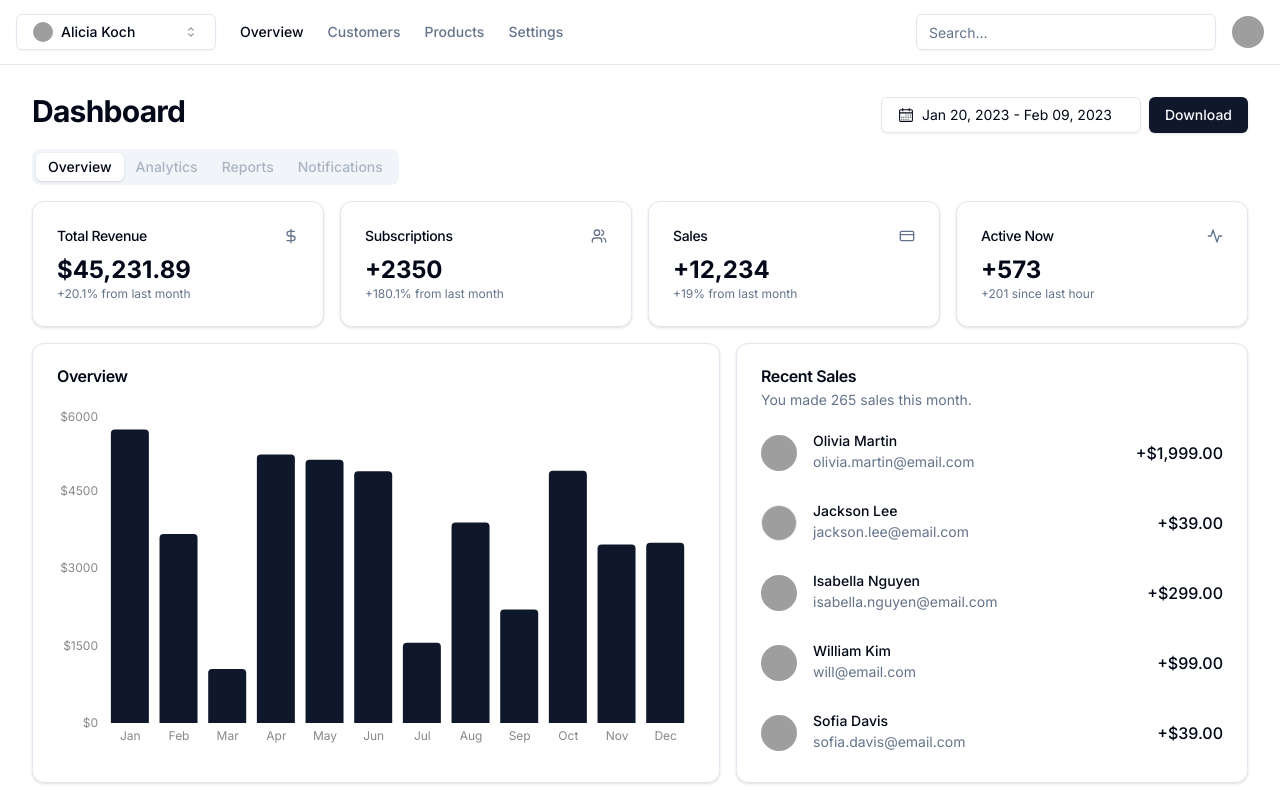
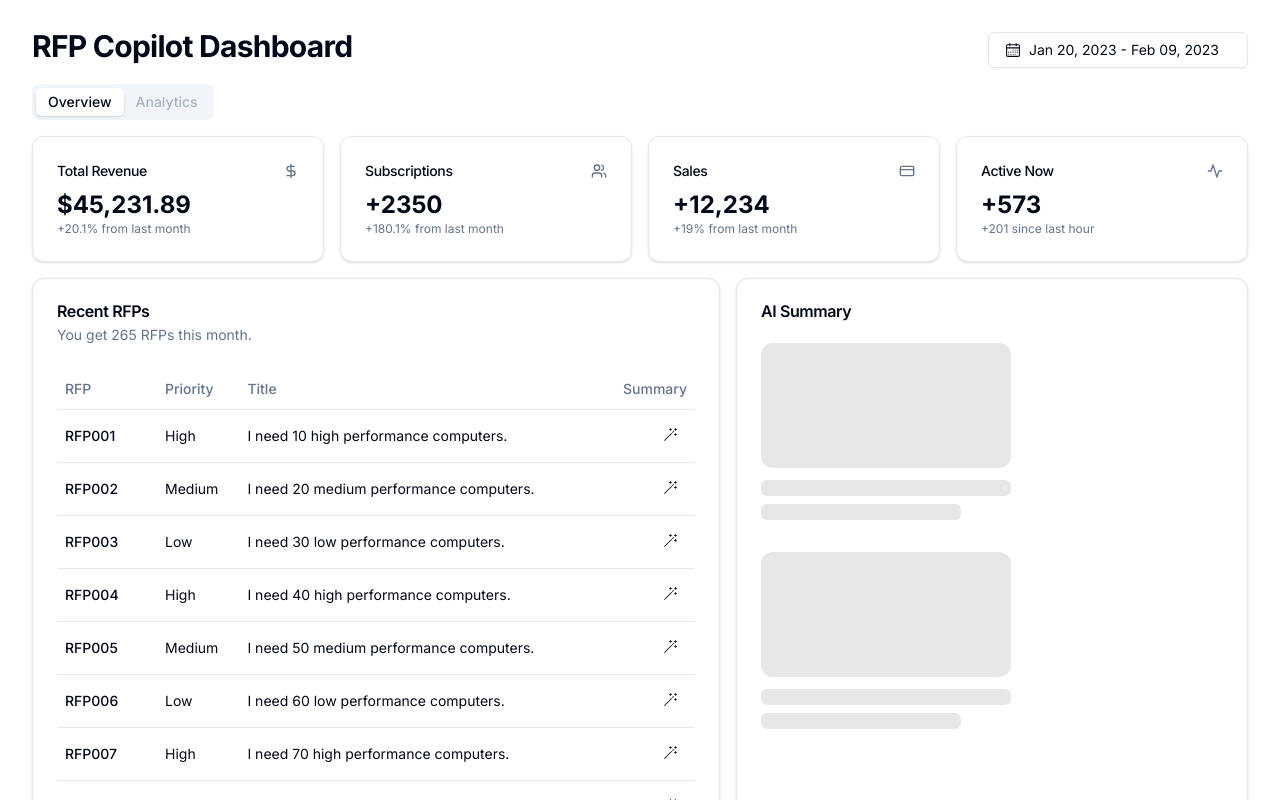
Before and after one commit to fansize/RFP_Copilot, a Next.js app: page /dashboard in a window 1280 px wide. Shown: the top 800 px of the page. Built offline with nearby package versions, Linux system fonts and the light colour scheme; grey boxes are pictures that could not be loaded.

Commit message:
change page layout

```diff
--- /dev/null
+++ b/src/app/dashboard/components/skeleton-card.tsx
@@ -0,0 +1,13 @@
+import { Skeleton } from "@/components/ui/skeleton"
+
+export function SkeletonCard() {
+    return (
+        <div className="flex flex-col space-y-3">
+            <Skeleton className="h-[125px] w-[250px] rounded-xl" />
+            <div className="space-y-2">
+                <Skeleton className="h-4 w-[250px]" />
+                <Skeleton className="h-4 w-[200px]" />
+            </div>
+        </div>
+    )
+}
--- /dev/null
+++ b/src/app/dashboard/components/table-rfp.tsx
@@ -0,0 +1,58 @@
+import {
+    Table,
+    TableBody,
+    TableCaption,
+    TableCell,
+    TableHead,
+    TableHeader,
+    TableRow,
+} from "@/components/ui/table"
+import { Button } from "@/components/ui/button"
+import { MagicWandIcon } from "@radix-ui/react-icons"
+
+type TableRowData = {
+    id: string;
+    priority: 'High' | 'Medium' | 'Low';
+    title: string;
+};
+
+
+export function Table_RFPs() {
+    return (
+        <Table>
+            <TableHeader>
+                <TableRow>
+                    <TableHead className="w-[100px]">RFP</TableHead>
+                    <TableHead>Priority</TableHead>
+                    <TableHead>Title</TableHead>
+                    <TableHead className="text-right">Summary</TableHead>
+                </TableRow>
+            </TableHeader>
+            <TableBody>
+                {mockData.map((data) => (
+                    <TableRow key={data.id}>
+                        <TableCell className="font-medium">{data.id}</TableCell>
+                        <TableCell>{data.priority}</TableCell>
+                        <TableCell>{data.title}</TableCell>
+                        <TableCell className="text-right">
+                            <Button variant="link" size="icon"><MagicWandIcon /></Button>
+                        </TableCell>
+                    </TableRow>
+                ))}
+            </TableBody>
+        </Table>
+    )
+}
+
+const mockData: TableRowData[] = [
+    { id: 'RFP001', priority: 'High', title: 'I need 10 high performance computers.' },
+    { id: 'RFP002', priority: 'Medium', title: 'I need 20 medium performance computers.' },
+    { id: 'RFP003', priority: 'Low', title: 'I need 30 low performance computers.' },
+    { id: 'RFP004', priority: 'High', title: 'I need 40 high performance computers.' },
+    { id: 'RFP005', priority: 'Medium', title: 'I need 50 medium performance computers.' },
+    { id: 'RFP006', priority: 'Low', title: 'I need 60 low performance computers.' },
+    { id: 'RFP007', priority: 'High', title: 'I need 70 high performance computers.' },
+    { id: 'RFP008', priority: 'Medium', title: 'I need 80 medium performance computers.' },
+    { id: 'RFP009', priority: 'Low', title: 'I need 90 low performance computers.' },
+    { id: 'RFP010', priority: 'High', title: 'I need 100 high performance computers.' },
+];
--- /dev/null
+++ b/src/app/dashboard/components/user-input.tsx
@@ -0,0 +1,21 @@
+import { Button } from "@/components/ui/button"
+import { Input } from "@/components/ui/input"
+import { Textarea } from "@/components/ui/textarea"
+
+export function UserInput() {
+    return (
+        <div className="flex w-full max-w-sm items-center space-x-2">
+            <Input type="email" placeholder="Email" />
+            <Button type="submit">Subscribe</Button>
+        </div>
+    )
+}
+
+export function UserTextArea() {
+    return (
+        <div className="grid w-full gap-2">
+            <Textarea placeholder="Type your question about the RFP here." />
+            <Button>Send</Button>
+        </div>
+    )
+}
--- a/src/app/dashboard/page.tsx
+++ b/src/app/dashboard/page.tsx
@@ -22,6 +22,9 @@ import { RecentSales } from "./components/recent-sales"
 import { Search } from "./components/search"
 import TeamSwitcher from "./components//team-switcher"
 import { UserNav } from "./components/user-nav"
+import { Table_RFPs } from "./components/table-rfp"
+import { UserInput, UserTextArea } from "./components/user-input"
+import { SkeletonCard } from "./components/skeleton-card"
 
 export const metadata: Metadata = {
   title: "Dashboard",
@@ -31,39 +34,12 @@ export const metadata: Metadata = {
 export default function DashboardPage() {
   return (
     <>
-      <div className="md:hidden">
-        <Image
-          src="/examples/dashboard-light.png"
-          width={1280}
-          height={866}
-          alt="Dashboard"
-          className="block dark:hidden"
-        />
-        <Image
-          src="/examples/dashboard-dark.png"
-          width={1280}
-          height={866}
-          alt="Dashboard"
-          className="hidden dark:block"
-        />
-      </div>
       <div className="hidden flex-col md:flex">
-        <div className="border-b">
-          <div className="flex h-16 items-center px-4">
-            <TeamSwitcher />
-            <MainNav className="mx-6" />
-            <div className="ml-auto flex items-center space-x-4">
-              <Search />
-              <UserNav />
-            </div>
-          </div>
-        </div>
         <div className="flex-1 space-y-4 p-8 pt-6">
           <div className="flex items-center justify-between space-y-2">
-            <h2 className="text-3xl font-bold tracking-tight">Dashboard</h2>
+            <h2 className="text-3xl font-bold tracking-tight">RFP Copilot Dashboard</h2>
             <div className="flex items-center space-x-2">
               <CalendarDateRangePicker />
-              <Button>Download</Button>
             </div>
           </div>
           <Tabs defaultValue="overview" className="space-y-4">
@@ -71,12 +47,6 @@ export default function DashboardPage() {
               <TabsTrigger value="overview">Overview</TabsTrigger>
               <TabsTrigger value="analytics" disabled>
                 Analytics
-              </TabsTrigger>
-              <TabsTrigger value="reports" disabled>
-                Reports
-              </TabsTrigger>
-              <TabsTrigger value="notifications" disabled>
-                Notifications
               </TabsTrigger>
             </TabsList>
             <TabsContent value="overview" className="space-y-4">
@@ -186,21 +156,28 @@ export default function DashboardPage() {
               <div className="grid gap-4 md:grid-cols-2 lg:grid-cols-7">
                 <Card className="col-span-4">
                   <CardHeader>
-                    <CardTitle>Overview</CardTitle>
+                    <CardTitle>Recent RFPs</CardTitle>
+                    <CardDescription>
+                      You get 265 RFPs this month.
+                    </CardDescription>
                   </CardHeader>
-                  <CardContent className="pl-2">
-                    <Overview />
+                  <CardContent>
+                    {/* <RecentSales /> */}
+                    <Table_RFPs />
                   </CardContent>
                 </Card>
                 <Card className="col-span-3">
                   <CardHeader>
-                    <CardTitle>Recent Sales</CardTitle>
-                    <CardDescription>
-                      You made 265 sales this month.
-                    </CardDescription>
+                    <CardTitle>AI Summary</CardTitle>
                   </CardHeader>
-                  <CardContent>
-                    <RecentSales />
+                  <CardContent className="h-full">
+                    <div className="flex flex-col justify-between h-full">
+                      <div className="flex flex-col gap-8 pb-10">
+                        <SkeletonCard />
+                        <SkeletonCard />
+                      </div>
+                      <UserTextArea />
+                    </div>
                   </CardContent>
                 </Card>
               </div>
--- /dev/null
+++ b/src/components/ui/skeleton.tsx
@@ -0,0 +1,15 @@
+import { cn } from "@/lib/utils"
+
+function Skeleton({
+  className,
+  ...props
+}: React.HTMLAttributes<HTMLDivElement>) {
+  return (
+    <div
+      className={cn("animate-pulse rounded-md bg-primary/10", className)}
+      {...props}
+    />
+  )
+}
+
+export { Skeleton }
--- /dev/null
+++ b/src/components/ui/table.tsx
@@ -0,0 +1,120 @@
+import * as React from "react"
+
+import { cn } from "@/lib/utils"
+
+const Table = React.forwardRef<
+  HTMLTableElement,
+  React.HTMLAttributes<HTMLTableElement>
+>(({ className, ...props }, ref) => (
+  <div className="relative w-full overflow-auto">
+    <table
+      ref={ref}
+      className={cn("w-full caption-bottom text-sm", className)}
+      {...props}
+    />
+  </div>
+))
+Table.displayName = "Table"
+
+const TableHeader = React.forwardRef<
+  HTMLTableSectionElement,
+  React.HTMLAttributes<HTMLTableSectionElement>
+>(({ className, ...props }, ref) => (
+  <thead ref={ref} className={cn("[&_tr]:border-b", className)} {...props} />
+))
+TableHeader.displayName = "TableHeader"
+
+const TableBody = React.forwardRef<
+  HTMLTableSectionElement,
+  React.HTMLAttributes<HTMLTableSectionElement>
+>(({ className, ...props }, ref) => (
+  <tbody
+    ref={ref}
+    className={cn("[&_tr:last-child]:border-0", className)}
+    {...props}
+  />
+))
+TableBody.displayName = "TableBody"
+
+const TableFooter = React.forwardRef<
+  HTMLTableSectionElement,
+  React.HTMLAttributes<HTMLTableSectionElement>
+>(({ className, ...props }, ref) => (
+  <tfoot
+    ref={ref}
+    className={cn(
+      "border-t bg-muted/50 font-medium [&>tr]:last:border-b-0",
+      className
+    )}
+    {...props}
+  />
+))
+TableFooter.displayName = "TableFooter"
+
+const TableRow = React.forwardRef<
+  HTMLTableRowElement,
+  React.HTMLAttributes<HTMLTableRowElement>
+>(({ className, ...props }, ref) => (
+  <tr
+    ref={ref}
+    className={cn(
+      "border-b transition-colors hover:bg-muted/50 data-[state=selected]:bg-muted",
+      className
+    )}
+    {...props}
+  />
+))
+TableRow.displayName = "TableRow"
+
+const TableHead = React.forwardRef<
+  HTMLTableCellElement,
+  React.ThHTMLAttributes<HTMLTableCellElement>
+>(({ className, ...props }, ref) => (
+  <th
+    ref={ref}
+    className={cn(
+      "h-10 px-2 text-left align-middle font-medium text-muted-foreground [&:has([role=checkbox])]:pr-0 [&>[role=checkbox]]:translate-y-[2px]",
+      className
+    )}
+    {...props}
+  />
+))
+TableHead.displayName = "TableHead"
+
+const TableCell = React.forwardRef<
+  HTMLTableCellElement,
+  React.TdHTMLAttributes<HTMLTableCellElement>
+>(({ className, ...props }, ref) => (
+  <td
+    ref={ref}
+    className={cn(
+      "p-2 align-middle [&:has([role=checkbox])]:pr-0 [&>[role=checkbox]]:translate-y-[2px]",
+      className
+    )}
+    {...props}
+  />
+))
+TableCell.displayName = "TableCell"
+
+const TableCaption = React.forwardRef<
+  HTMLTableCaptionElement,
+  React.HTMLAttributes<HTMLTableCaptionElement>
+>(({ className, ...props }, ref) => (
+  <caption
+    ref={ref}
+    className={cn("mt-4 text-sm text-muted-foreground", className)}
+    {...props}
+  />
+))
+TableCaption.displayName = "TableCaption"
+
+export {
+  Table,
+  TableHeader,
+  TableBody,
+  TableFooter,
+  TableHead,
+  TableRow,
+  TableCell,
+  TableCaption,
+}
--- /dev/null
+++ b/src/components/ui/textarea.tsx
@@ -0,0 +1,24 @@
+import * as React from "react"
+
+import { cn } from "@/lib/utils"
+
+export interface TextareaProps
+  extends React.TextareaHTMLAttributes<HTMLTextAreaElement> {}
+
+const Textarea = React.forwardRef<HTMLTextAreaElement, TextareaProps>(
+  ({ className, ...props }, ref) => {
+    return (
+      <textarea
+        className={cn(
+          "flex min-h-[60px] w-full rounded-md border border-input bg-transparent px-3 py-2 text-sm shadow-sm placeholder:text-muted-foreground focus-visible:outline-none focus-visible:ring-1 focus-visible:ring-ring disabled:cursor-not-allowed disabled:opacity-50",
+          className
+        )}
+        ref={ref}
+        {...props}
+      />
+    )
+  }
+)
+Textarea.displayName = "Textarea"
+
+export { Textarea }
```
